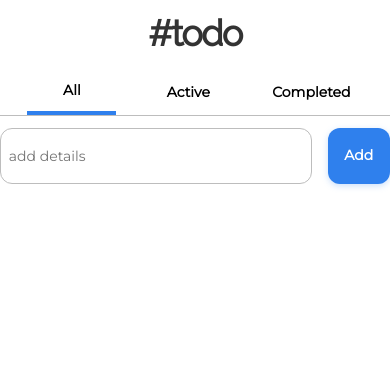
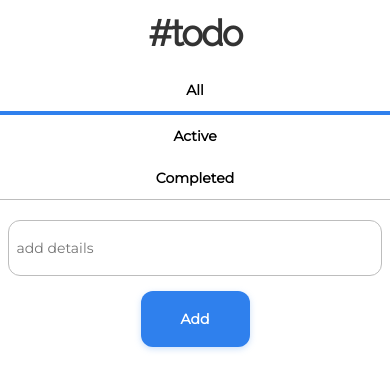
Before and after one commit to anuva312/ToDoApp-devChallenges, a React (Create React App) app: page / in a window 390 px wide. Shown: the top 390 px of the page. Built offline with nearby package versions, Linux system fonts and the light colour scheme.

Commit message:
Design changes to support small screens

```diff
--- a/src/App.css
+++ b/src/App.css
@@ -44,27 +44,26 @@ button {
 }
 
 .add-task-container {
-  height: 56px;
   margin: 3% 0;
   display: flex;
   flex-wrap: wrap;
   justify-content: space-between;
-  /* margin-bottom: 16px; */
 }
 
 .input-details {
   width: 80%;
-  height: inherit;
+  height: 56px;
   border: 1px solid #bdbdbd;
   font: inherit;
   box-sizing: border-box;
   border-radius: 12px;
   padding: 2%;
+  margin: 2% 0;
 }
 
 .add-button {
-  width: 16%;
-  height: inherit;
+  min-width: 109px;
+  height: 56px;
   border: none;
   background: #2f80ed;
   box-shadow: 0px 2px 6px rgba(127, 177, 243, 0.4);
@@ -74,6 +73,11 @@ button {
   font-size: 14px;
   line-height: 17px;
   color: #ffffff;
+  margin: 2% 0;
+}
+
+.tasks-list {
+  margin: 2% 0;
 }
 
 .task-item {
@@ -88,7 +92,6 @@ button {
   cursor: pointer;
   border-radius: 4px;
   padding: 2% 0;
-  align-self: center;
 }
 
 .material-icons.blank-checkbox {
@@ -96,12 +99,11 @@ button {
   cursor: pointer;
   border-radius: 4px;
   padding: 2% 0;
-  align-self: center;
 }
 
 .item-desc {
   padding: 2% 1%;
-  align-self: center;
+  text-align: left;
 }
 
 .item-desc.task-completed {
@@ -141,3 +143,16 @@ button {
   align-self: center;
   padding: 0 2px;
 }
+
+@media screen and (max-width: 630px) {
+  .status-buttons {
+    width: inherit;
+  }
+  .add-task-container {
+    justify-content: space-around;
+  }
+  .input-details {
+    width: 100%;
+    margin: 2%;
+  }
+}
```
